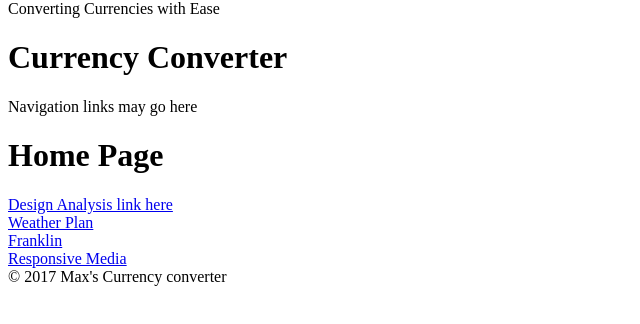
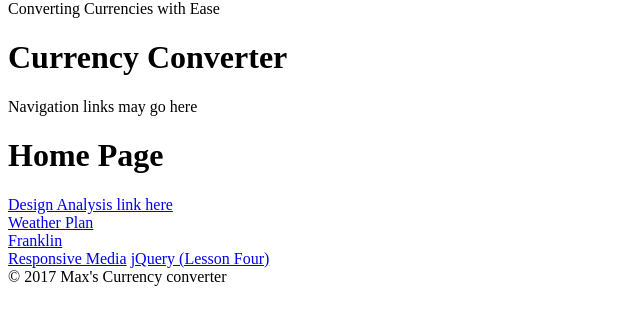
Before and after one commit to Sumbuddynu/Sumbuddynu.github.io, a plain HTML site: page index.html in a window 1280 px wide. Shown: the part 256-580 px from the top of the page, without its empty margins (0-640 px from the left). Drawn offline with Linux system fonts and the light colour scheme.

Commit message:
Link to HP

```diff
--- a/index.html
+++ b/index.html
@@ -18,6 +18,7 @@
             <a href ="/weather/weatherplan.html">Weather Plan</a><br>
             <a href="/franklin/franklin.html">Franklin</a><br>
             <a href ="/responsive_media/index.html">Responsive Media</a>
+            <a href ="/intro-jquery-files/Lesson4/index.htm">jQuery (Lesson Four)</a>
         </main>
         <footer>
         &copy; 2017 Max's Currency converter
```
